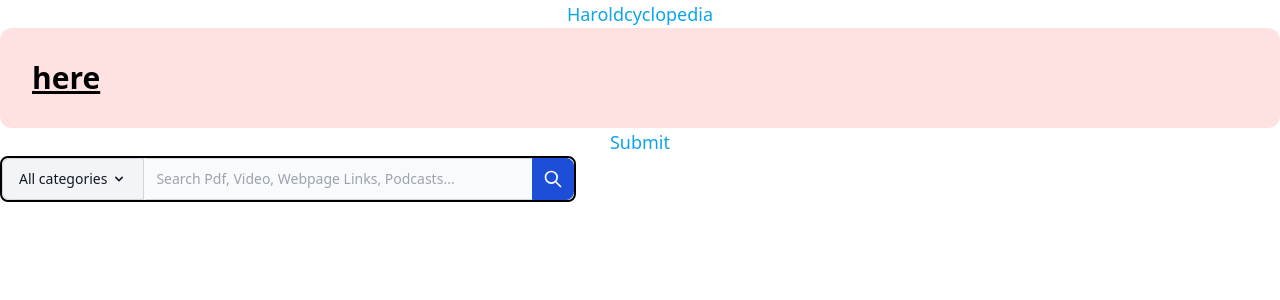
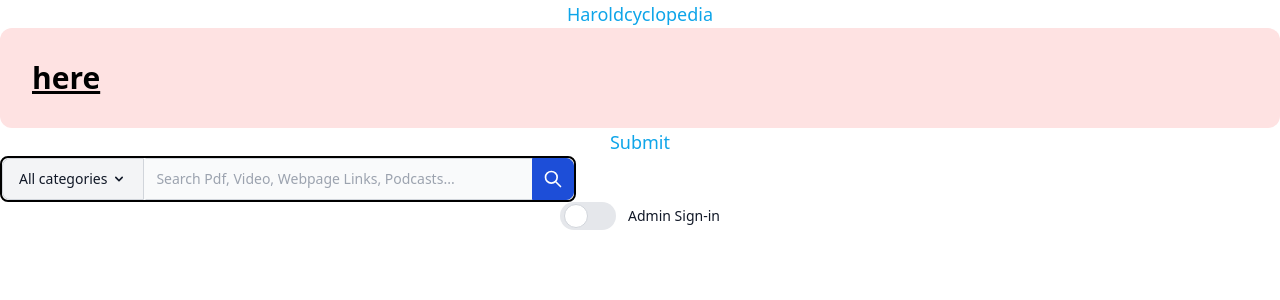
Before and after one commit to Vandhana-Mohan/haroldcyclopedia, a React (Create React App) app: page / in a window 1280 px wide. Shown: the top 300 px of the page. Built offline with nearby package versions, Linux system fonts and the light colour scheme; no server answers.

Commit message:
Added toggle for sign-in

```diff
--- a/src/components/common/Search.js
+++ b/src/components/common/Search.js
@@ -1,13 +1,14 @@
 const Search = () => {
   return (
-    <div className="rounded-lg border-2 border-black max-w-xl">
+    <div>
+      <aside className="rounded-lg border-2 border-black max-w-xl">
         <form>
           <div className="flex">
             <label
               for="search-dropdown"
               className="mb-6 text-sm font-medium text-gray-900 sr-only dark:text-white"
             >
-            Your Email
+              Don't Delete
             </label>
             <button
               id="dropdown-button"
@@ -104,6 +105,16 @@
             </div>
           </div>
         </form>
+      </aside>
+      <section>
+        <label class="relative inline-flex items-center cursor-pointer">
+          <input type="checkbox" value="" class="sr-only peer" />
+          <div class="w-14 h-7 bg-gray-200 peer-focus:outline-none peer-focus:ring-4 peer-focus:ring-blue-300 dark:peer-focus:ring-blue-800 rounded-full peer dark:bg-gray-700 peer-checked:after:translate-x-full peer-checked:after:border-white after:content-[''] after:absolute after:top-0.5 after:left-[4px] after:bg-white after:border-gray-300 after:border after:rounded-full after:h-6 after:w-6 after:transition-all dark:border-gray-600 peer-checked:bg-blue-600"></div>
+          <span class="ml-3 text-sm font-medium text-gray-900 dark:text-gray-300">
+            Admin Sign-in
+          </span>
+        </label>
+      </section>
     </div>
   );
 };
```
Lines whose indentation alone changed are shown as unchanged.
